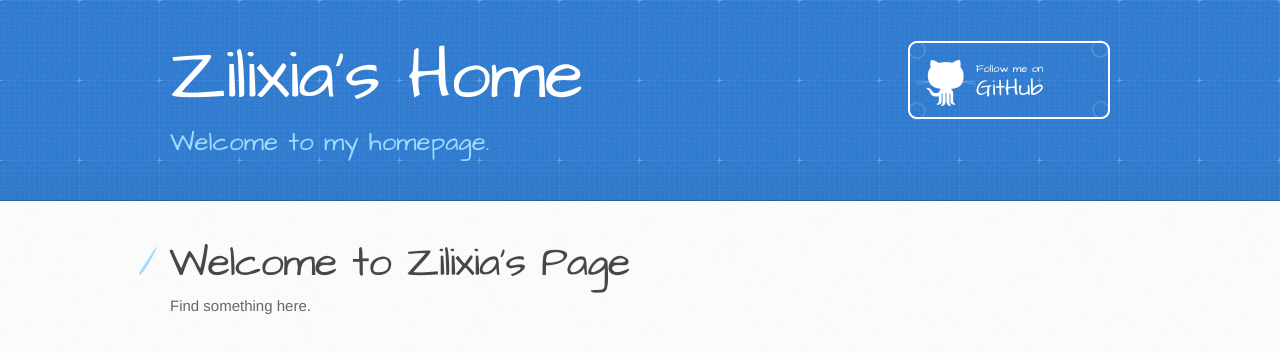
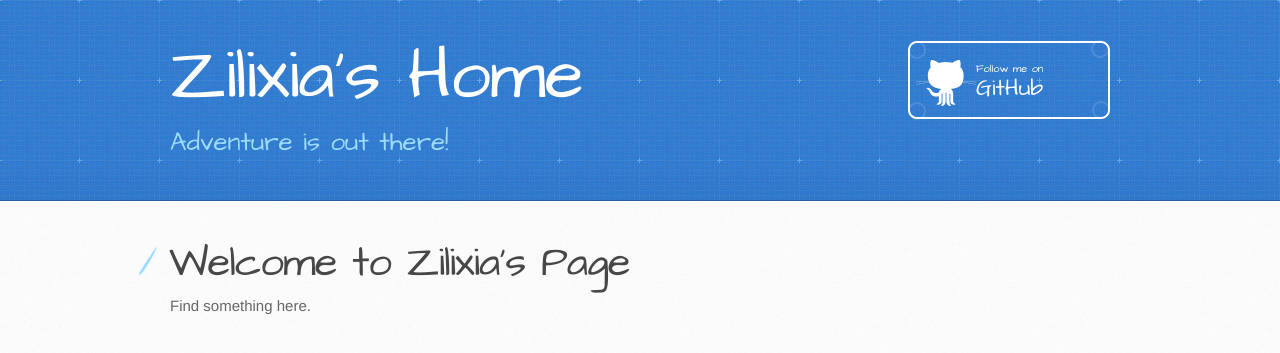
Before and after one commit to zilixia/zilixia.github.io, a Jekyll site: the page built from index.md, in a window 1280 px wide. Shown: the top 353 px of the page. Built offline with Jekyll 4.4.1, drawn with Linux system fonts in a browser that asks for light colours; our own code applies the rules of GitHub Pages for plain Markdown files.

Commit message:
Update _config.yml

```diff
--- a/_config.yml
+++ b/_config.yml
@@ -1,4 +1,4 @@
 title: Zilixia's Home
-description: Welcome to my homepage.
+description: Adventure is out there!
 google_analytics:
 theme: jekyll-theme-architect
```
